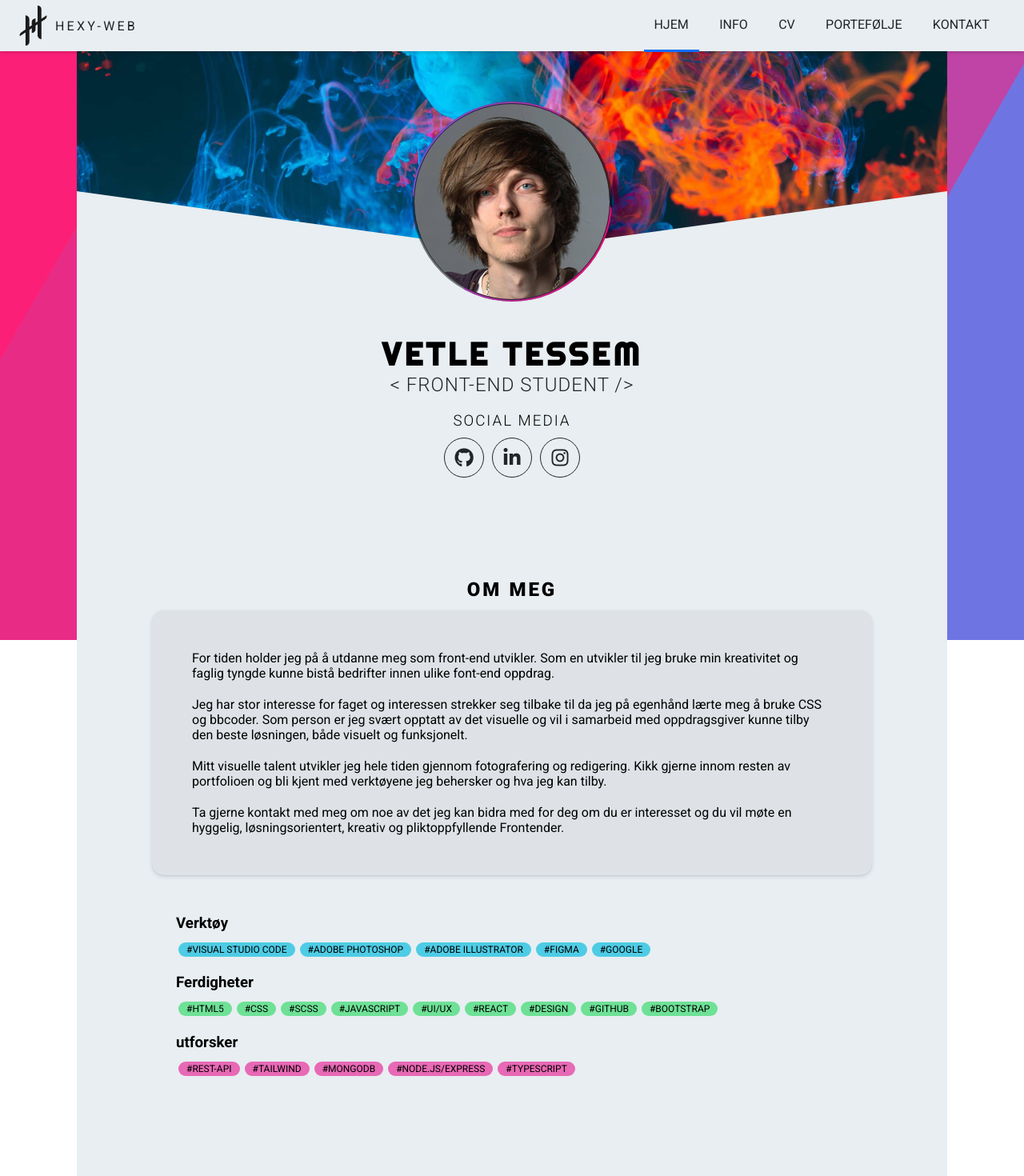
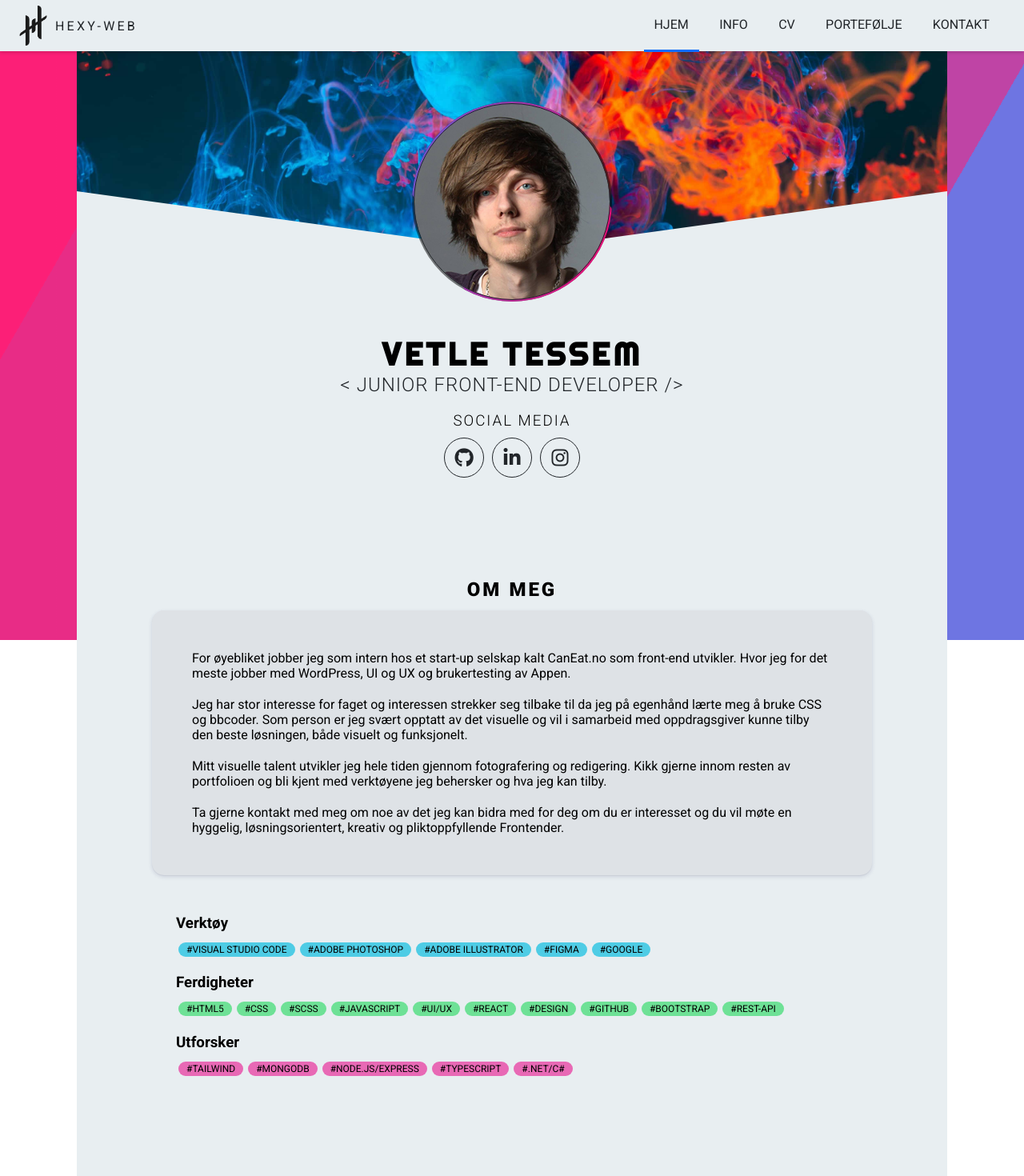
Before and after one commit to H3X-C0DE/Hex-Portfolio, a React (Create React App) app: page / in a window 1280 px wide. Shown: the top 1470 px of the page at 80% size. Built offline with nearby package versions, Linux system fonts and the light colour scheme.

Commit message:
updated TextContent

```diff
--- a/src/Components/About.jsx
+++ b/src/Components/About.jsx
@@ -9,9 +9,9 @@ export default function About() {
           <h2 className="about-title">Om Meg</h2>
           <div className="pitch">
             <p>
-              For tiden holder jeg på å utdanne meg som front-end utvikler. Som
-              en utvikler til jeg bruke min kreativitet og faglig tyngde kunne
-              bistå bedrifter innen ulike font-end oppdrag.
+              For øyebliket jobber jeg som intern hos et start-up selskap kalt
+              CanEat.no som front-end utvikler. Hvor jeg for det meste jobber
+              med WordPress, UI og UX og brukertesting av Appen.
             </p>
             <p>
               Jeg har stor interesse for faget og interessen strekker seg
@@ -54,15 +54,16 @@ export default function About() {
               <div className="tag tag-skill">#Design</div>
               <div className="tag tag-skill">#GitHub</div>
               <div className="tag tag-skill">#Bootstrap</div>
+              <div className="tag tag-skill">#Rest-Api</div>
             </div>
 
-            <h3 className="tag-title">utforsker</h3>
+            <h3 className="tag-title">Utforsker</h3>
             <div className="tag-content">
-              <div className="tag tag-learning">#Rest-Api</div>
               <div className="tag tag-learning">#Tailwind</div>
               <div className="tag tag-learning">#MongoDB</div>
               <div className="tag tag-learning">#Node.js/Express</div>
               <div className="tag tag-learning">#Typescript</div>
+              <div className="tag tag-learning">#.NET/C#</div>
             </div>
           </div>
         </FadeInOut>
--- a/src/Components/HeroSection.jsx
+++ b/src/Components/HeroSection.jsx
@@ -18,7 +18,7 @@ export default function HeroSection() {
         </div>
         <div className="info-container">
           <h1 className="name">Vetle Tessem</h1>
-          <h2 className="under-title">&lt; Front-End Student /&gt;</h2>
+          <h2 className="under-title">&lt; Junior Front-End Developer /&gt;</h2>
         </div>
         <Social />
       </div>
```
